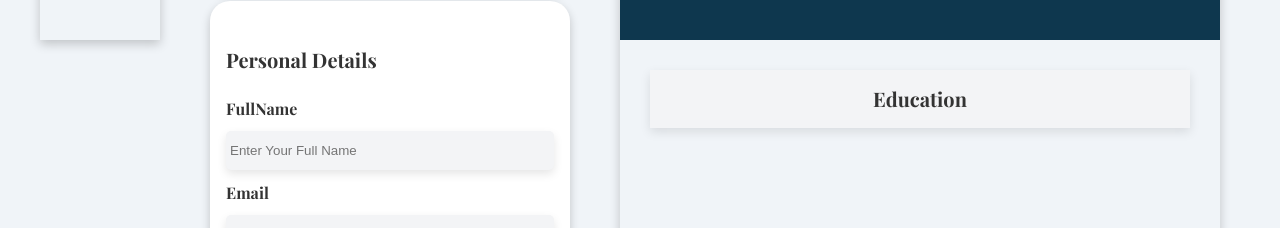
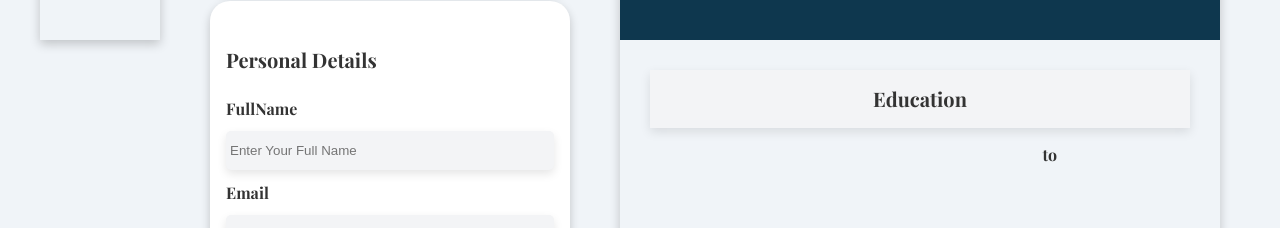
Before and after one commit to HaileabWolde/React_Odin, a React (Vite) app: page / in a window 1280 px wide. Both pictures are taken after a click on the button "Add Education". Shown: the part 128-356 px from the top of the page. Built offline with nearby package versions, Linux system fonts and the light colour scheme.

Commit message:
finshied the ui of education section

```diff
--- a/src/components/Display.jsx
+++ b/src/components/Display.jsx
@@ -41,6 +41,22 @@ function Display ({personalInfo, educationexp, setEducationexp}){
                                 <h1>Education</h1>
                             </div>
                         }
+                        {
+                            educationexp.map((item)=> (
+                                (<div className='eachEduc'>
+                                    <div className='detailEdu'>
+                                        <p>{item.School}</p>
+                                        <p>{item.Degree}</p>
+                                    </div>
+                                    <div className='dateSection'>
+                                        <p>{item.startDate} to </p>
+                                        <p>{item.endDate}</p>
+                                    </div>
+
+
+                                </div>)
+                            ))
+                        }
             </div>
          </div>
 
--- a/src/styles/Display.css
+++ b/src/styles/Display.css
@@ -35,3 +35,12 @@
      box-shadow: 0px 4px 10px rgba(0, 0, 0, 0.1);
      text-align: center;
 }
+.eachEduc{
+    display: flex;
+    justify-content: space-around;
+}
+.dateSection{
+    display: flex;
+    gap: 2px;
+    align-items: center;
+}
```
Also changed, not shown: 1 other file (tests, documents, lock files or other folders).
